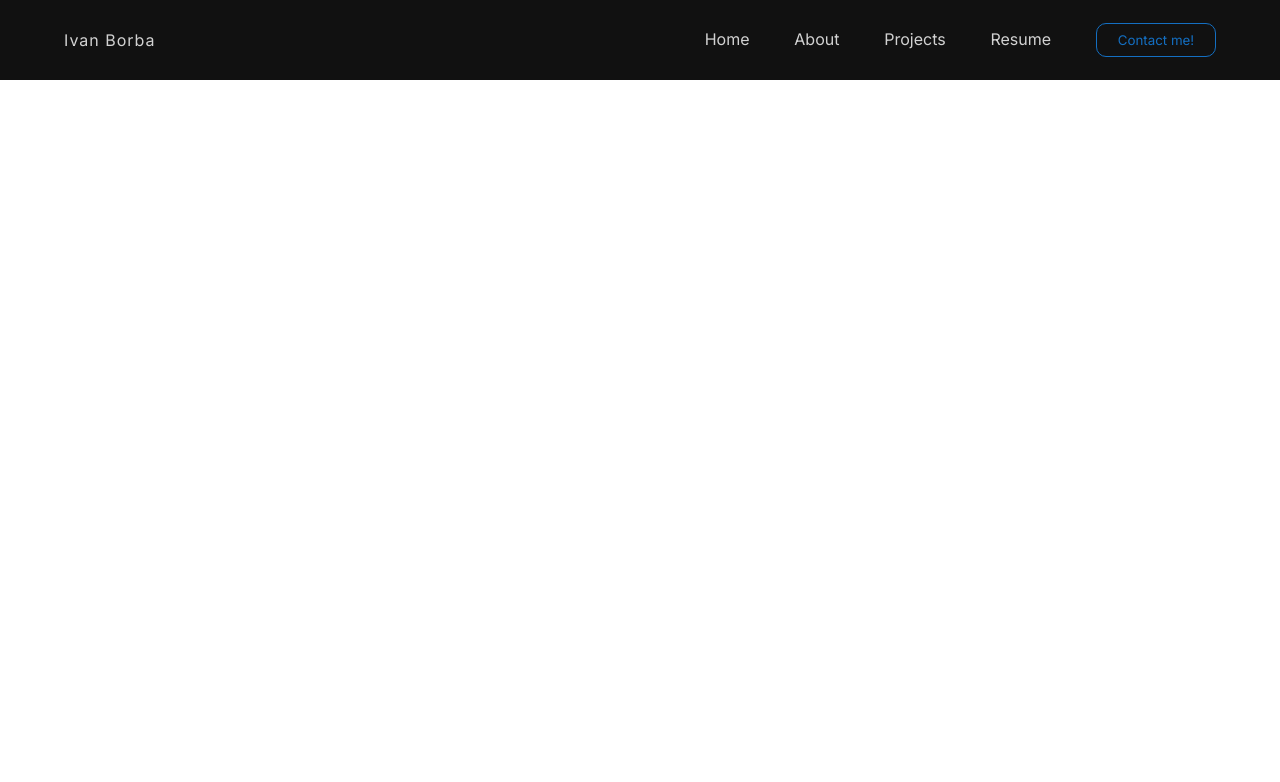
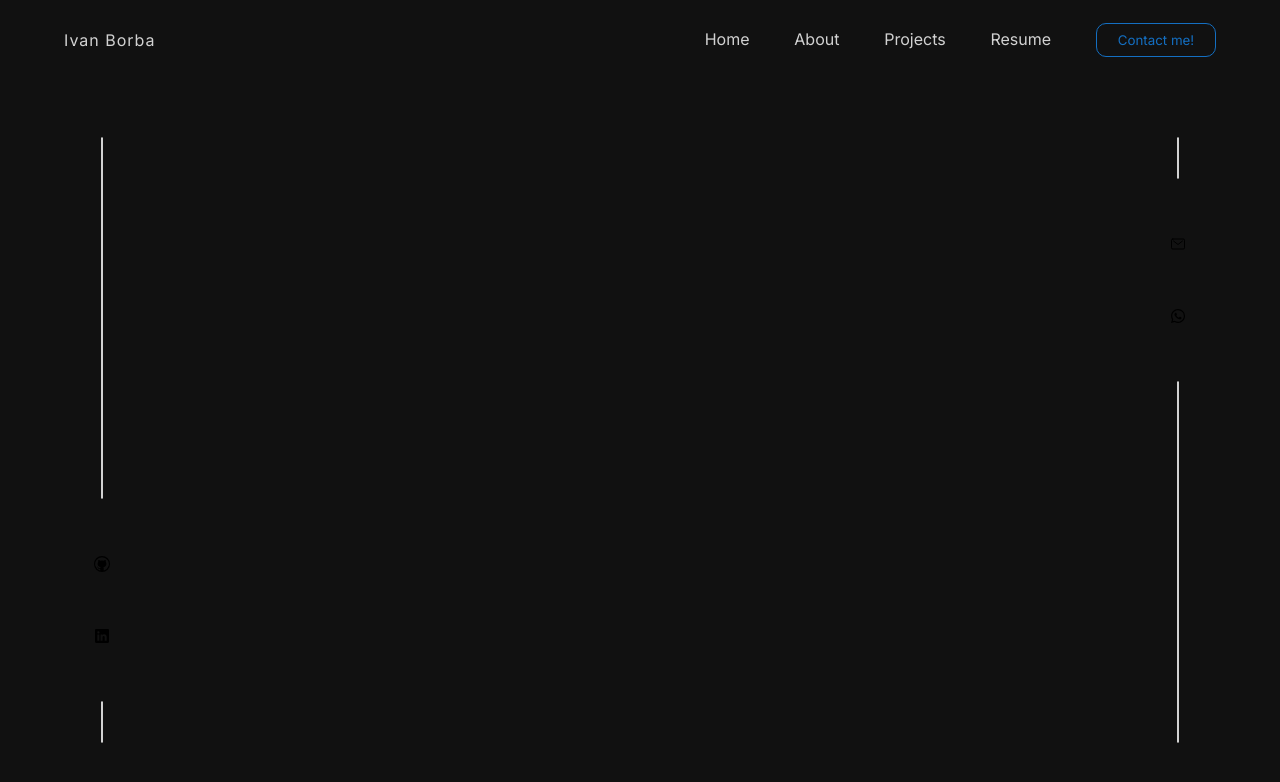
Before and after one commit to IvanBorba/portfolio, a React (Vite) app: page / in a window 1280 px wide. Shown: the top 782 px of the page. Built offline with nearby package versions, Linux system fonts and the light colour scheme.

Commit message:
feature(landing): mounted the first part of the landing page with the side columns

```diff
--- a/src/pages/Landing/index.tsx
+++ b/src/pages/Landing/index.tsx
@@ -1,10 +1,33 @@
+import { VscGithub } from "react-icons/vsc";
+import { IoLogoLinkedin, IoMailOutline, IoLogoWhatsapp } from "react-icons/io5";
+
 import Header from "../../components/Header";
+import {
+  MainContainer,
+  InfoContainer,
+  SideColumn,
+  VerticalLine,
+} from "./styles";
 
 const LandingPage = () => {
   return (
     <>
       <Header />
-      <div></div>
+      <MainContainer>
+        <SideColumn>
+          <VerticalLine style={{ margin: 0 }} />
+          <VscGithub />
+          <IoLogoLinkedin />
+          <VerticalLine small />
+        </SideColumn>
+        <InfoContainer></InfoContainer>
+        <SideColumn>
+          <VerticalLine small />
+          <IoMailOutline />
+          <IoLogoWhatsapp />
+          <VerticalLine style={{ margin: 0 }} />
+        </SideColumn>
+      </MainContainer>
     </>
   );
 };
--- a/src/pages/Landing/styles.ts
+++ b/src/pages/Landing/styles.ts
@@ -10,24 +10,24 @@ interface SideColumnProps {
 
 export const VerticalLine = styled.hr`
   border: 1px solid #d2d2d2;
-  transform: rotate(90deg);
   border-radius: 10px;
-  width: 45vw;
+  height: 45vh;
 
   ${(props: VerticalLineProps) =>
     props.small &&
     css`
-      width: 5vw;
+      height: 5vh;
     `}
 `;
 
 export const SideColumn = styled.div`
+  width: 16vw;
   height: 90vh;
-  width: 16vw;
   display: flex;
   flex-direction: column;
   align-items: center;
-  justify-content: space-around;
+  justify-content: space-evenly;
+  background-color: #111111;
 
   ${(props: SideColumnProps) =>
     props.reverse &&
@@ -35,3 +35,18 @@ export const SideColumn = styled.div`
       flex-direction: column-reverse;
     `}
 `;
+
+export const MainContainer = styled.main`
+  width: 100%;
+  height: 90vh;
+  display: flex;
+`;
+
+export const InfoContainer = styled.div`
+  width: 68vw;
+  height: 90vh;
+  display: flex;
+  align-items: center;
+  justify-content: center;
+  background-color: #111111;
+`;
```
